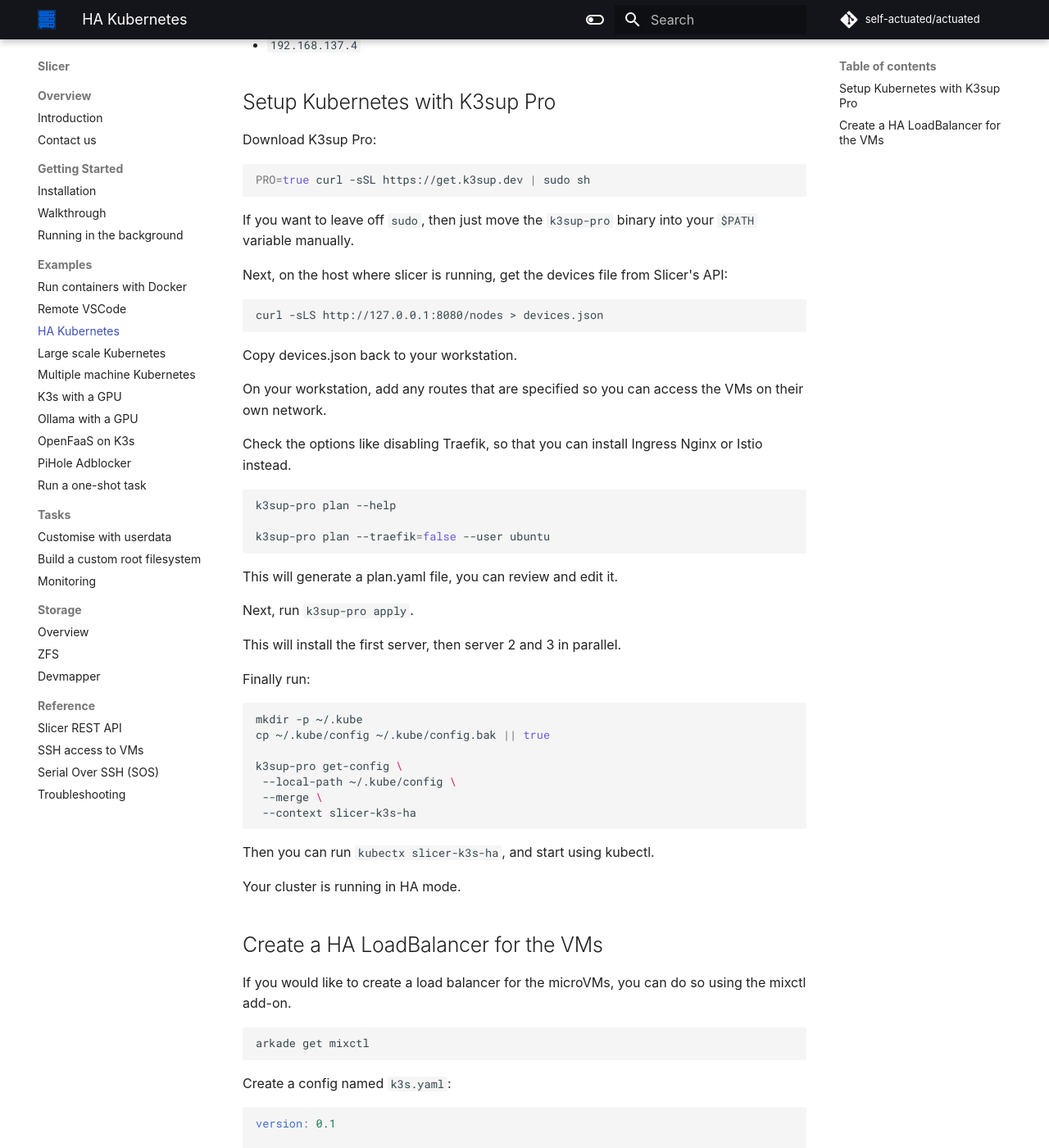
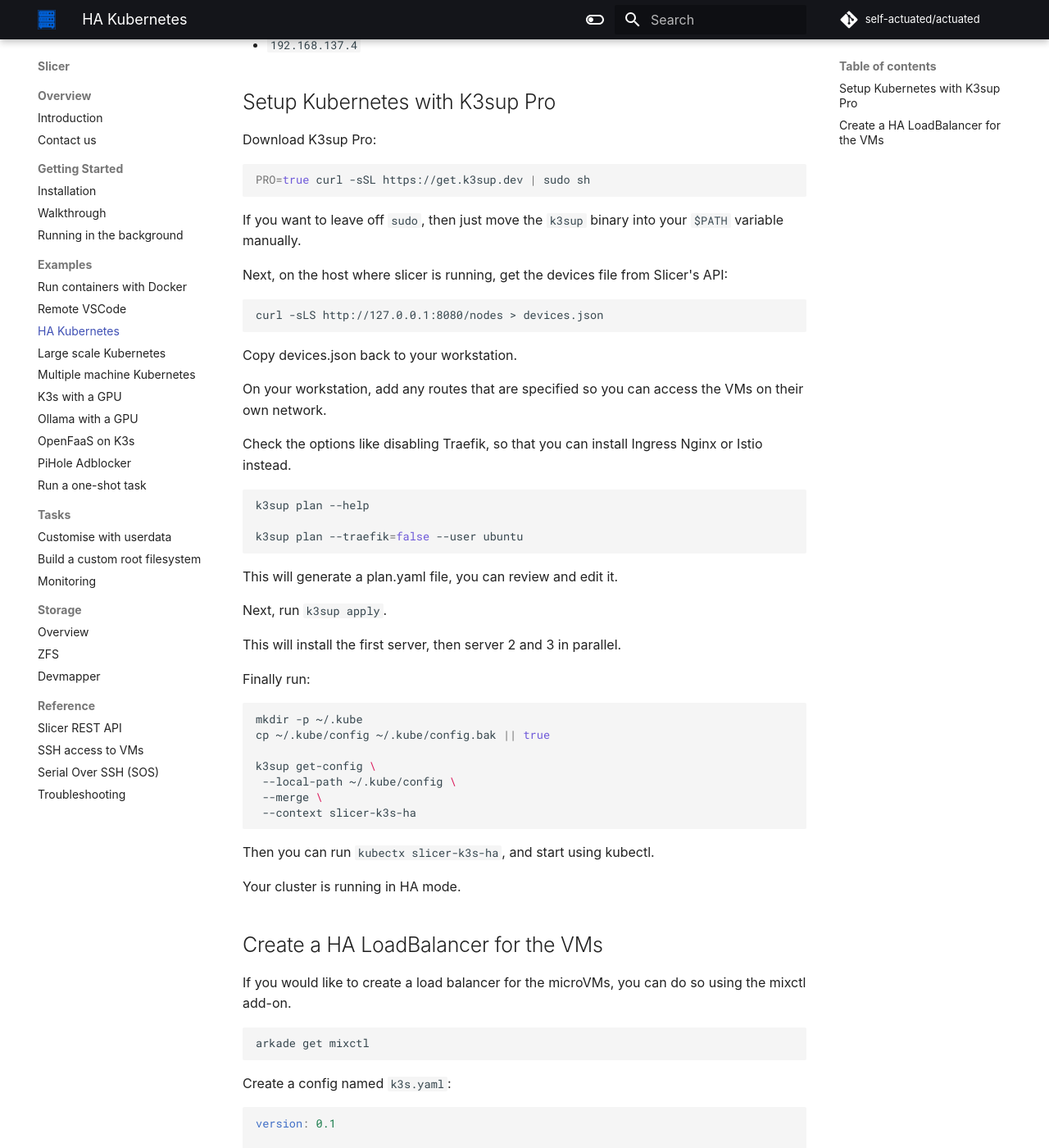
Before and after one commit to slicervm/docs.slicervm.com, an MkDocs documentation site: the page built from docs/examples/ha-k3s.md, in a window 1280 px wide and 1400 px high, scrolled down 923 px. Shown: the whole window at 82% size. Built offline with MkDocs 1.6.1 and Material for MkDocs 9.7.7, drawn with Linux system fonts in a browser that asks for light colours; some web fonts are replaced; comment, search, counter and statistics services are not loaded; some of the changed text lies outside the part shown.

Commit message:
K3sup Pro is called k3sup when installed
Signed-off-by: Alex Ellis (OpenFaaS Ltd) <alexellis2@gmail.com>

````diff
--- a/docs/examples/ha-k3s.md
+++ b/docs/examples/ha-k3s.md
@@ -46,7 +46,7 @@
 PRO=true curl -sSL https://get.k3sup.dev | sudo sh
 ```
 
-If you want to leave off `sudo`, then just move the `k3sup-pro` binary into your `$PATH` variable manually.
+If you want to leave off `sudo`, then just move the `k3sup` binary into your `$PATH` variable manually.
 
 Next, on the host where slicer is running, get the devices file from Slicer's API:
 
@@ -61,14 +61,14 @@
 Check the options like disabling Traefik, so that you can install Ingress Nginx or Istio instead.
 
 ```bash
-k3sup-pro plan --help
+k3sup plan --help
 
-k3sup-pro plan --traefik=false --user ubuntu
+k3sup plan --traefik=false --user ubuntu
 ```
 
 This will generate a plan.yaml file, you can review and edit it.
 
-Next, run `k3sup-pro apply`.
+Next, run `k3sup apply`.
 
 This will install the first server, then server 2 and 3 in parallel.
 
@@ -78,7 +78,7 @@
 mkdir -p ~/.kube
 cp ~/.kube/config ~/.kube/config.bak || true
 
-k3sup-pro get-config \
+k3sup get-config \
  --local-path ~/.kube/config \
  --merge \
  --context slicer-k3s-ha
@@ -131,10 +131,10 @@
 So if the Slicer host were 192.168.1.100:
 
 ```bash
-k3sup-pro plan --tls-san 192.168.1.100 \
+k3sup plan --tls-san 192.168.1.100 \
   --update
 
-k3sup-pro apply
+k3sup apply
 ```
 
 Then edit your `~/.kube/config` file and replace `192.168.137.2:6443` with `192.168.1.100:6443`.
````
Also changed, not shown: docs/examples/large-scale-k3s.md (+1 -1 lines), docs/examples/multiple-machine-k3s.md (+4 -4 lines).
